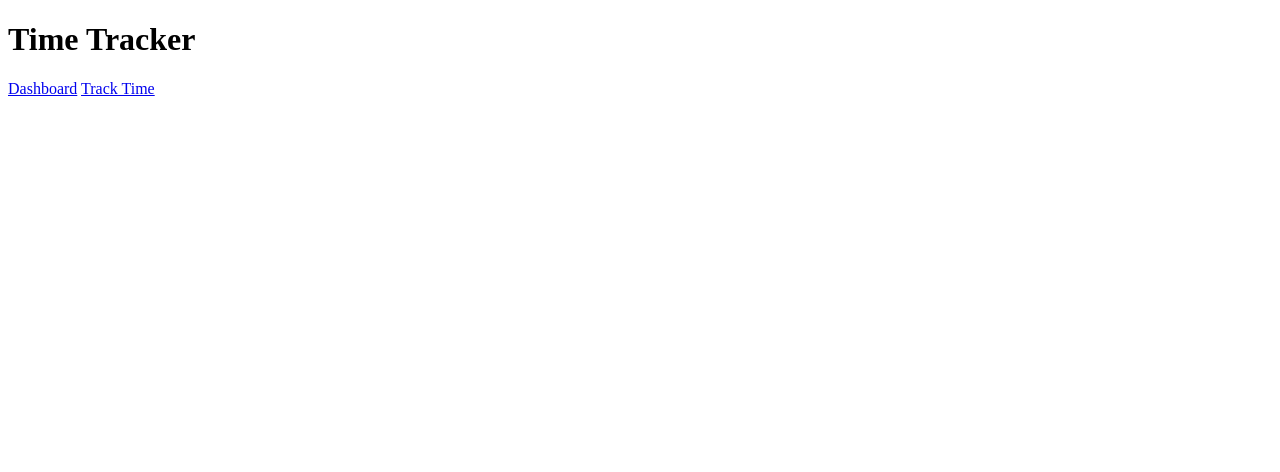
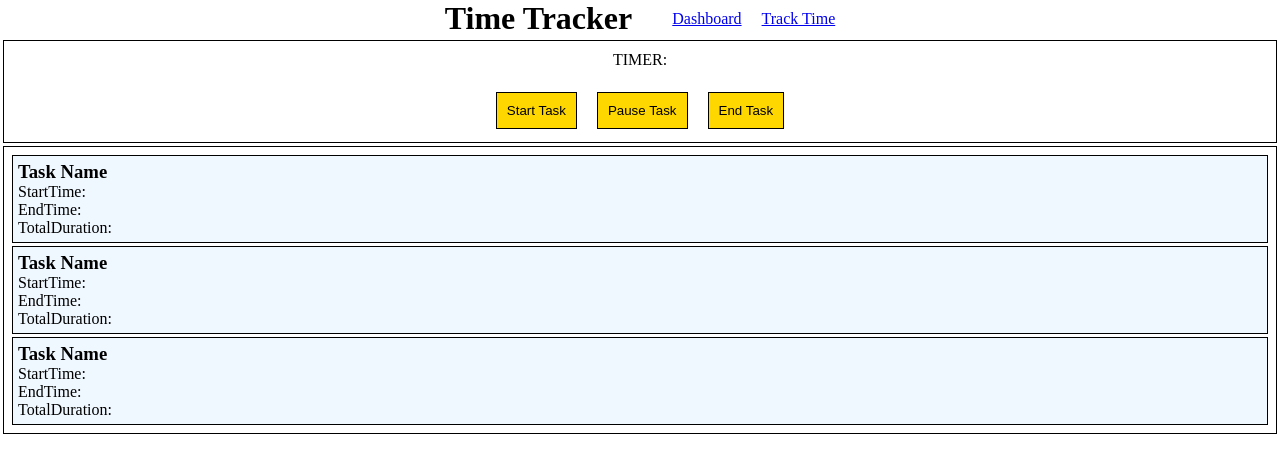
Before and after one commit to vonnue-aparna/Vonnue-training-july26, a website built with Vite: page index.html in a window 1280 px wide. Built offline with nearby package versions, Linux system fonts and the light colour scheme.

Commit message:
feat: implement track page

```diff
--- /dev/null
+++ b/css/style.css
@@ -0,0 +1,59 @@
+* {
+  border: 0;
+  margin: 0;
+  box-sizing: border-box;
+}
+
+header {
+  display: flex;
+  justify-content: center;
+  align-items: center;
+  gap: 40px;
+}
+
+nav {
+  display: flex;
+  gap: 20px;
+  align-items: center;
+  justify-content: center;
+}
+
+.add-task {
+  padding: 10px;
+  display: flex;
+  flex-direction: column;
+  align-items: center;
+  justify-content: center;
+  gap: 20px;
+  margin: 3px;
+  border: 1px solid black;
+}
+
+.btn-container {
+  margin: 3px;
+  display: flex;
+  gap: 20px;
+}
+
+.btn-container button {
+  padding: 10px;
+  border: 1px solid black;
+  background-color: gold;
+}
+
+.btn-container button:hover {
+  background-color: rgb(255, 51, 0);
+}
+
+.log-container {
+  padding: 5px;
+  margin: 3px;
+  border: 1px solid black;
+}
+
+.task {
+  margin: 3px;
+  padding: 5px;
+  border: 1px solid black;
+  background-color: aliceblue;
+}
--- a/index.html
+++ b/index.html
@@ -5,6 +5,7 @@
     <meta name="viewport" content="width=device-width, initial-scale=1.0" />
     <title>TIMER</title>
     <script src="./dist/main.js" type="module" defer></script>
+    <link rel="stylesheet" href="./css/style.css" />
   </head>
   <body>
     <header>
@@ -14,6 +15,37 @@
         <a class="nav-link" href="/track">Track Time</a>
       </nav>
     </header>
-    <main id="app"></main>
+    <main id="app">
+      <div class="track-container">
+        <div class="add-task">
+          <div>TIMER:</div>
+          <div class="btn-container">
+            <button>Start Task</button>
+            <button>Pause Task</button>
+            <button>End Task</button>
+          </div>
+        </div>
+        <div class="log-container">
+          <article class="task">
+            <h3>Task Name</h3>
+            <p>StartTime:</p>
+            <p>EndTime:</p>
+            <p>TotalDuration:</p>
+          </article>
+          <article class="task">
+            <h3>Task Name</h3>
+            <p>StartTime:</p>
+            <p>EndTime:</p>
+            <p>TotalDuration:</p>
+          </article>
+          <article class="task">
+            <h3>Task Name</h3>
+            <p>StartTime:</p>
+            <p>EndTime:</p>
+            <p>TotalDuration:</p>
+          </article>
+        </div>
+      </div>
+    </main>
   </body>
 </html>
--- a/src/pages/renderTrack.ts
+++ b/src/pages/renderTrack.ts
@@ -2,7 +2,36 @@ import { StoreType } from "../types/timeTypes";
 
 export function renderTrack(store: StoreType): HTMLElement {
   const section = document.createElement("section");
-  section.innerHTML = "<div>Track</div>";
+  section.innerHTML = `<div class="track-container">
+        <div class="add-task">
+          <div>TIMER:</div>
+          <div class="btn-container">
+            <button>Start Task</button>
+            <button>Pause Task</button>
+            <button>End Task</button>
+          </div>
+        </div>
+        <div class="log-container">
+          <article class="task">
+            <h3>Task Name</h3>
+            <p>StartTime:</p>
+            <p>EndTime:</p>
+            <p>TotalDuration:</p>
+          </article>
+          <article class="task">
+            <h3>Task Name</h3>
+            <p>StartTime:</p>
+            <p>EndTime:</p>
+            <p>TotalDuration:</p>
+          </article>
+          <article class="task">
+            <h3>Task Name</h3>
+            <p>StartTime:</p>
+            <p>EndTime:</p>
+            <p>TotalDuration:</p>
+          </article>
+        </div>
+      </div>`;
 
   return section;
 }
```
Also changed, not shown: 1 other file.
